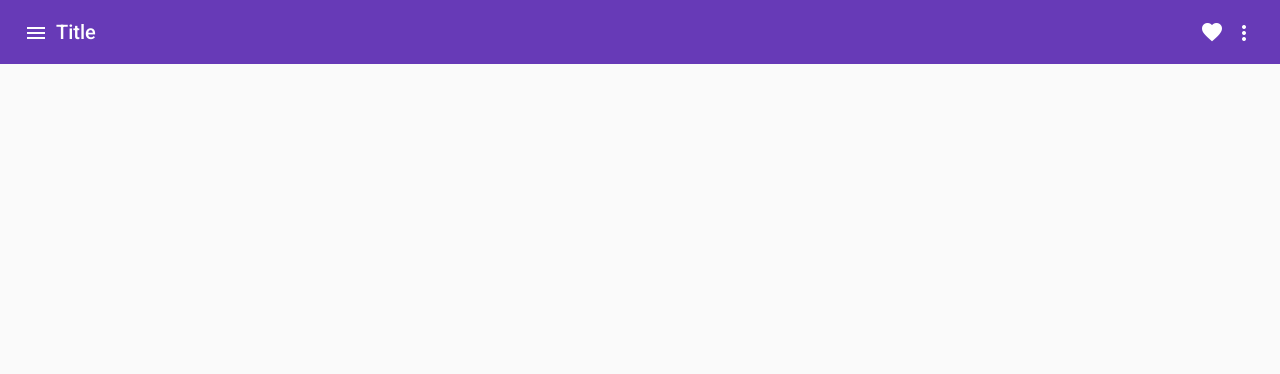
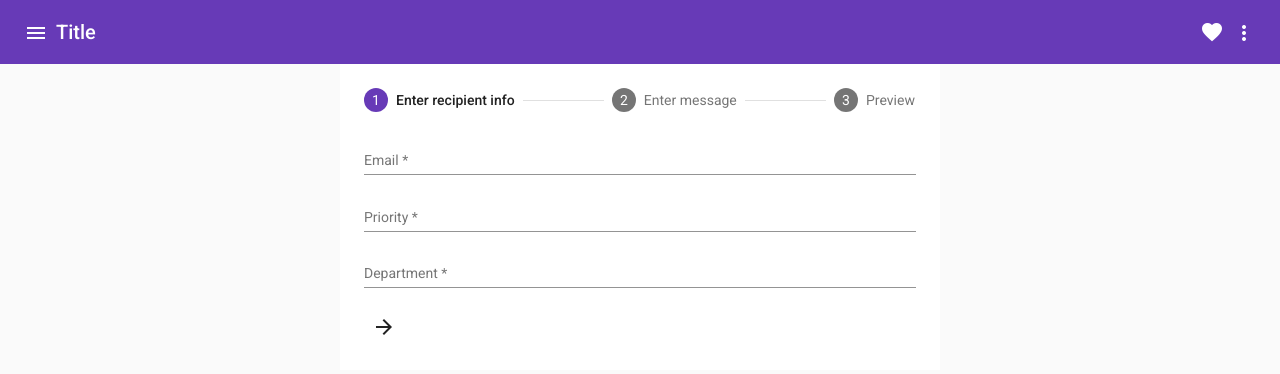
Before and after one commit to borizspaxxkey/Angular-Material-Robby-Milsap-, an Angular app: page /new in a window 1280 px wide. Before the commit this address led to /. Shown: the top 374 px of the page. Built offline with nearby package versions, Linux system fonts and the light colour scheme.

Commit message:
fixed form Builder!

```diff
--- /dev/null
+++ b/src/app/customers/customer-new/customer-new.component.html
@@ -0,0 +1,3 @@
+<p>
+  customer-new works!
+</p>
--- /dev/null
+++ b/src/app/customers/customer-new/customer-new.component.ts
@@ -0,0 +1,15 @@
+import { Component, OnInit } from '@angular/core';
+
+@Component({
+  selector: 'app-customer-new',
+  templateUrl: './customer-new.component.html',
+  styleUrls: ['./customer-new.component.css']
+})
+export class CustomerNewComponent implements OnInit {
+
+  constructor() { }
+
+  ngOnInit() {
+  }
+
+}
--- a/src/app/customers/customers.module.ts
+++ b/src/app/customers/customers.module.ts
@@ -9,6 +9,7 @@ import { CustomerCardComponent } from './customer-card/customer-card.component';
 import { MatButtonModule } from '@angular/material/button';
 import { MatCardModule } from '@angular/material/card';
 import { MatIconModule } from '@angular/material/icon';
+import { CustomerNewComponent } from './customer-new/customer-new.component';
 @NgModule({
   imports: [
     CommonModule,
@@ -19,6 +20,6 @@ import { MatIconModule } from '@angular/material/icon';
     MatCardModule,
     MatIconModule
   ],
-  declarations: [CustomerListComponent, CustomerCardComponent]
+  declarations: [CustomerListComponent, CustomerCardComponent, CustomerNewComponent]
 })
 export class CustomersModule { }
--- a/src/app/messages/message-new/message-new.component.css
+++ b/src/app/messages/message-new/message-new.component.css
@@ -0,0 +1,8 @@
+.mat-stepper-horizontal {
+  max-width: 600px;
+  margin: auto;
+}
+
+.mat-stepper-horizontal .mat-form-field {
+  width: 100%;
+}
--- a/src/app/messages/message-new/message-new.component.html
+++ b/src/app/messages/message-new/message-new.component.html
@@ -1,10 +1,31 @@
-<mat-horizontal-stepper [linear]='true' #stepper>
-  <mat-step [stepControl]='firstFormGroup'>
-    <form [formGroup]='firstFormGroup'>
-      <ng-template>Enter recipient info</ng-template>
+<mat-horizontal-stepper [linear]="true" #stepper>
+  <mat-step [stepControl]="firstFormGroup">
+    <form [formGroup]="firstFormGroup">
+      <ng-template matStepLabel>Enter recipient info</ng-template>
       <mat-form-field>
         <input matInput placeholder="Email" formControlName="emailCtrl" required>
       </mat-form-field>
+
+      <mat-form-field>
+        <input type="text" formControlName="priorityCtrl" placeholder="Priority" matInput [matAutocomplete]="auto"
+          required>
+        <mat-autocomplete autoActiveFirstOption #auto="matAutocomplete">
+          <mat-option *ngFor="let priority of priorities" [value]="priority">
+            {{priority}}
+          </mat-option>
+        </mat-autocomplete>
+      </mat-form-field>
+
+      <mat-form-field>
+        <input type="text" formControlName="departmentCtrl" placeholder="Department" matInput [matAutocomplete]="auto2"
+          required>
+        <mat-autocomplete autoActiveFirstOption #auto2="matAutocomplete" [displayWith]="getDepartmentName">
+          <mat-option *ngFor="let department of departments" [value]="department">
+            {{department.name}}
+          </mat-option>
+        </mat-autocomplete>
+      </mat-form-field>
+
       <div>
         <button mat-icon-button matStepperNext>
           <mat-icon>arrow_forward</mat-icon>
@@ -12,10 +33,11 @@
       </div>
     </form>
   </mat-step>
-  <mat-step [stepControl]='secondFormGroup'>
-    <form [formGroup]='secondFormGroup'>
+  <mat-step [stepControl]="secondFormGroup">
+    <form [formGroup]="secondFormGroup">
+      <ng-template matStepLabel>Enter message</ng-template>
       <mat-form-field>
-        <input placeholder="Message" matInput formControlName="messageCtrl" required>
+        <input matInput placeholder="Message" formControlName="messageCtrl" required>
       </mat-form-field>
       <div>
         <button mat-icon-button matStepperPrevious>
@@ -27,14 +49,14 @@
       </div>
     </form>
   </mat-step>
-  <mat-step [optional]='true'>
+  <mat-step [optional]="false">
     <ng-template matStepLabel>Preview</ng-template>
     <p>Message sent!</p>
     <div>
       <button mat-icon-button matStepperPrevious>
         <mat-icon>arrow_back</mat-icon>
       </button>
-      <button mat-icon-button (click)='stepper.reset()'>
+      <button mat-icon-button (click)="stepper.reset()">
         <mat-icon>refresh</mat-icon>
       </button>
     </div>
--- a/src/app/messages/message-new/message-new.component.ts
+++ b/src/app/messages/message-new/message-new.component.ts
@@ -1,5 +1,5 @@
-import { Component, OnInit } from '@angular/core';
-import { FormGroup, FormBuilder, Validators } from '@angular/forms';
+import { Component, OnInit, Inject } from '@angular/core';
+import { FormBuilder, FormGroup, Validators } from '@angular/forms';
 
 @Component({
   selector: 'app-message-new',
@@ -9,15 +9,37 @@ import { FormGroup, FormBuilder, Validators } from '@angular/forms';
 export class MessageNewComponent implements OnInit {
   firstFormGroup: FormGroup;
   secondFormGroup: FormGroup;
+  priorities: string[] = ['High', 'Medium', 'Low'];
+  departments: object[] = [
+    {
+      id: 1,
+      name: 'Complaints'
+    },
+    {
+      id: 2,
+      name: 'Loyalty'
+    },
+    {
+      id: 3,
+      name: 'Promotions'
+    },
+  ];
 
-  constructor(private formBuilder: FormBuilder) { }
+  constructor(@Inject(FormBuilder) private formBuilder) { }
 
   ngOnInit() {
     this.firstFormGroup = this.formBuilder.group({
-      emailCtrl: ['', Validators.required]
+      emailCtrl: ['', Validators.required],
+      priorityCtrl: ['', Validators.required],
+      departmentCtrl: ['', Validators.required],
     });
     this.secondFormGroup = this.formBuilder.group({
       messageCtrl: ['', Validators.required]
     });
   }
+
+  getDepartmentName(department: object) {
+    return department ? department['name'] : undefined;
+  }
+
 }
```
Also changed, not shown: src/app/app.module.ts (+5 -2 lines), src/app/messages/messages.module.ts (+6 -1 lines), src/app/customers/customer-new/customer-new.component.css (added), 1 other file (tests, documents, lock files or other folders).
